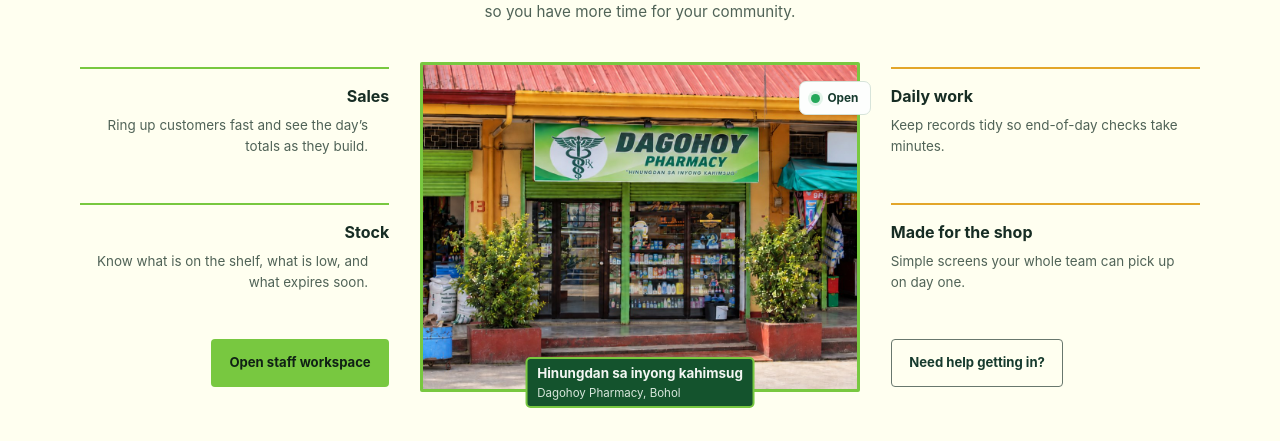
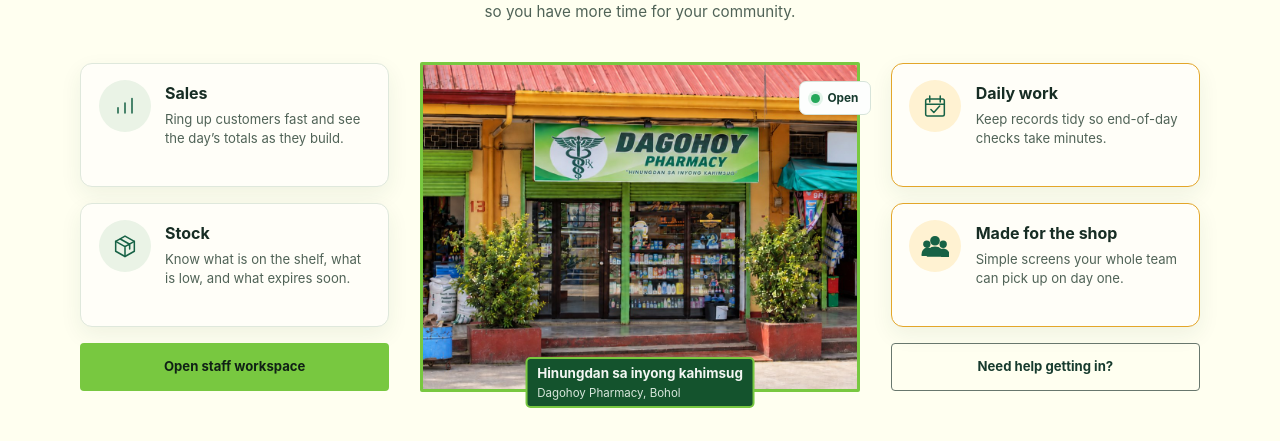
Before and after one commit to adrianniel/Dagohoy-Pharmacy-Web, a React (Vite) app: page / in a window 1280 px wide. Shown: the part 219-660 px from the top of the page. Built offline with nearby package versions, Linux system fonts and the light colour scheme; no server answers.

Commit message:
style: turn hero highlights into icon cards

```diff
--- a/src/components/landing/HeroSection.tsx
+++ b/src/components/landing/HeroSection.tsx
@@ -45,10 +45,21 @@ export function HeroSection({ status }: HeroSectionProps) {
 
           <aside className="landing-hero__side landing-hero__side--left">
             <article className="landing-hero__feature">
+              <span className="landing-hero__feature-icon" aria-hidden="true">
+                <svg viewBox="0 0 48 48" fill="none">
+                  <path d="M12 36V27M24 36V19M36 36V11" />
+                </svg>
+              </span>
               <h2>Sales</h2>
               <p>Ring up customers fast and see the day’s totals as they build.</p>
             </article>
             <article className="landing-hero__feature">
+              <span className="landing-hero__feature-icon" aria-hidden="true">
+                <svg viewBox="0 0 48 48" fill="none">
+                  <path d="m24 7 16 9v17l-16 9-16-9V16l16-9Z" />
+                  <path d="m8 16 16 9 16-9M24 25v17M16 12l16 9v8" />
+                </svg>
+              </span>
               <h2>Stock</h2>
               <p>Know what is on the shelf, what is low, and what expires soon.</p>
             </article>
@@ -63,10 +74,24 @@ export function HeroSection({ status }: HeroSectionProps) {
 
           <aside className="landing-hero__side landing-hero__side--right">
             <article className="landing-hero__feature">
+              <span className="landing-hero__feature-icon" aria-hidden="true">
+                <svg viewBox="0 0 48 48" fill="none">
+                  <rect x="8" y="12" width="32" height="29" rx="3" />
+                  <path d="M15 7v10M33 7v10M8 21h32m-23 9 5 5 10-11" />
+                </svg>
+              </span>
               <h2>Daily work</h2>
               <p>Keep records tidy so end-of-day checks take minutes.</p>
             </article>
             <article className="landing-hero__feature">
+              <span className="landing-hero__feature-icon" aria-hidden="true">
+                <svg viewBox="0 0 48 48" fill="currentColor">
+                  <circle cx="24" cy="15" r="7" />
+                  <circle cx="10" cy="21" r="5" />
+                  <circle cx="38" cy="21" r="5" />
+                  <path d="M11 39c0-8 5-13 13-13s13 5 13 13v2H11v-2Zm-9 1c0-7 3-11 9-12 2 0 4 .5 5 1.5A16 16 0 0 0 13 40H2Zm32-9c1-1 3-1.5 5-1.5 6 1 9 5 9 12H35c0-4-1-8-3-10.5Z" />
+                </svg>
+              </span>
               <h2>Made for the shop</h2>
               <p>Simple screens your whole team can pick up on day one.</p>
             </article>
--- a/src/landing-modern.css
+++ b/src/landing-modern.css
@@ -1673,3 +1673,105 @@
     background: rgb(23 59 46 / 6%);
   }
 }
+
+/* Feature highlights as compact icon-led cards. */
+.landing-page .landing-hero__side--left,
+.landing-page .landing-hero__side--right {
+  align-items: stretch;
+  text-align: start;
+}
+
+.landing-page .landing-hero__feature {
+  min-height: 124px;
+  padding: 1rem 1.1rem;
+  display: grid;
+  grid-template-columns: 52px minmax(0, 1fr);
+  grid-template-rows: auto 1fr;
+  align-content: center;
+  align-items: start;
+  column-gap: 0.9rem;
+  border: 1px solid #dfe8dc;
+  border-radius: 12px;
+  background: #fffef8;
+  box-shadow: 0 8px 22px rgb(22 73 43 / 7%);
+  text-align: start;
+  transition:
+    transform 180ms ease,
+    box-shadow 180ms ease;
+}
+
+.landing-page .landing-hero__feature:hover {
+  transform: translateY(-3px);
+  box-shadow: 0 12px 28px rgb(22 73 43 / 12%);
+}
+
+.landing-page .landing-hero__feature-icon {
+  width: 52px;
+  height: 52px;
+  grid-column: 1;
+  grid-row: 1 / 3;
+  display: grid;
+  place-items: center;
+  border-radius: 50%;
+  background: #eaf3e6;
+  color: #176246;
+}
+
+.landing-page .landing-hero__side--right .landing-hero__feature-icon {
+  background: #fff2d2;
+  color: #176246;
+}
+
+.landing-page .landing-hero__feature-icon svg {
+  width: 28px;
+  height: 28px;
+  stroke: currentColor;
+  stroke-width: 2.6;
+  stroke-linecap: round;
+  stroke-linejoin: round;
+}
+
+.landing-page .landing-hero__feature h2 {
+  grid-column: 2;
+  grid-row: 1;
+  margin: 0.1rem 0 0.3rem;
+  color: #172d24;
+  font-size: 1rem;
+  font-weight: 750;
+}
+
+.landing-page .landing-hero__feature p {
+  grid-column: 2;
+  grid-row: 2;
+  max-width: 30ch;
+  margin: 0;
+  color: #506357;
+  font-size: 0.82rem;
+  line-height: 1.45;
+}
+
+@media (max-width: 520px) {
+  .landing-page .landing-hero__feature {
+    min-height: 108px;
+    padding: 0.85rem;
+    grid-template-columns: 44px minmax(0, 1fr);
+    column-gap: 0.75rem;
+    border-radius: 10px;
+  }
+
+  .landing-page .landing-hero__feature-icon {
+    width: 44px;
+    height: 44px;
+  }
+
+  .landing-page .landing-hero__feature-icon svg {
+    width: 24px;
+    height: 24px;
+  }
+}
+
+@media (prefers-reduced-motion: reduce) {
+  .landing-page .landing-hero__feature {
+    transition: none;
+  }
+}
```
